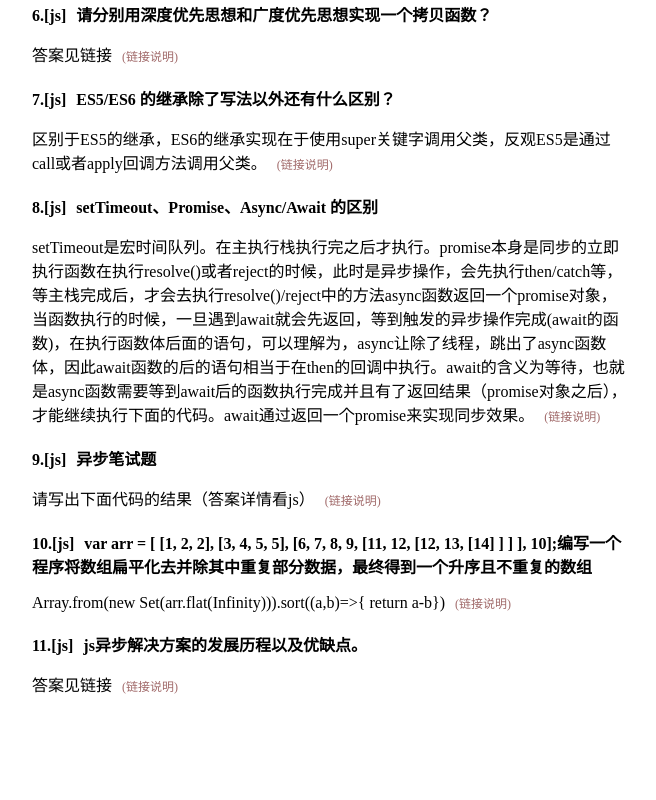
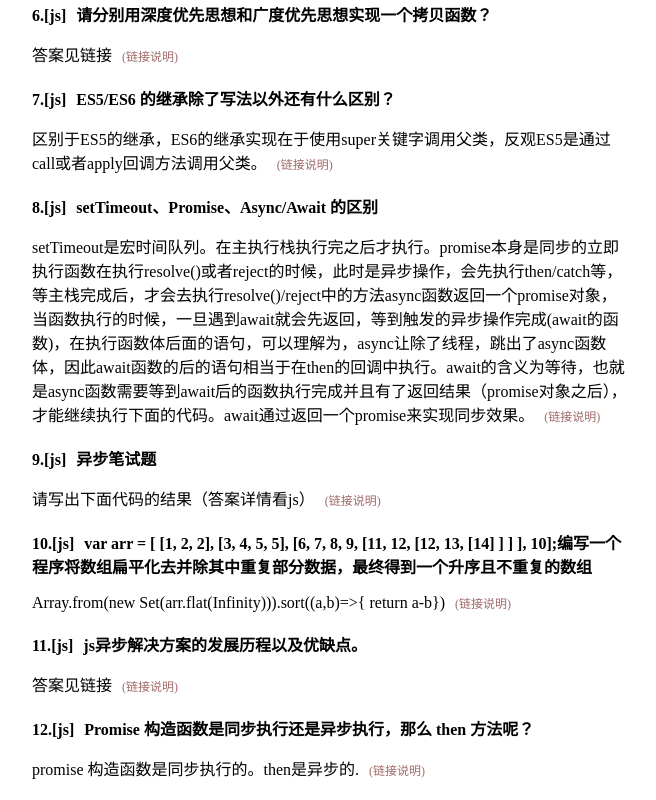
Before and after one commit to liermao/interview, a Vue app in the folder classify/: page / in a window 1280 px wide. Shown: the part 1068-1868 px from the top of the page, without its empty margins (16-672 px from the left). Before the commit the page ends 1784 px from the top, so only its background shows below. Built offline with nearby package versions, Linux system fonts and the light colour scheme.

Commit message:
12.promise

```diff
--- a/classify/src/views/index.vue
+++ b/classify/src/views/index.vue
@@ -115,6 +115,12 @@ export default {
           answer: "答案见链接",
           link: "https://github.com/Advanced-Frontend/Daily-Interview-Question/issues/11"
         },
+        {
+          class: "js",
+          title: "Promise 构造函数是同步执行还是异步执行，那么 then 方法呢？",
+          answer: "promise 构造函数是同步执行的。then是异步的.",
+          link: "https://github.com/Advanced-Frontend/Daily-Interview-Question/issues/19"
+        },
       ]
     }
   }
```
